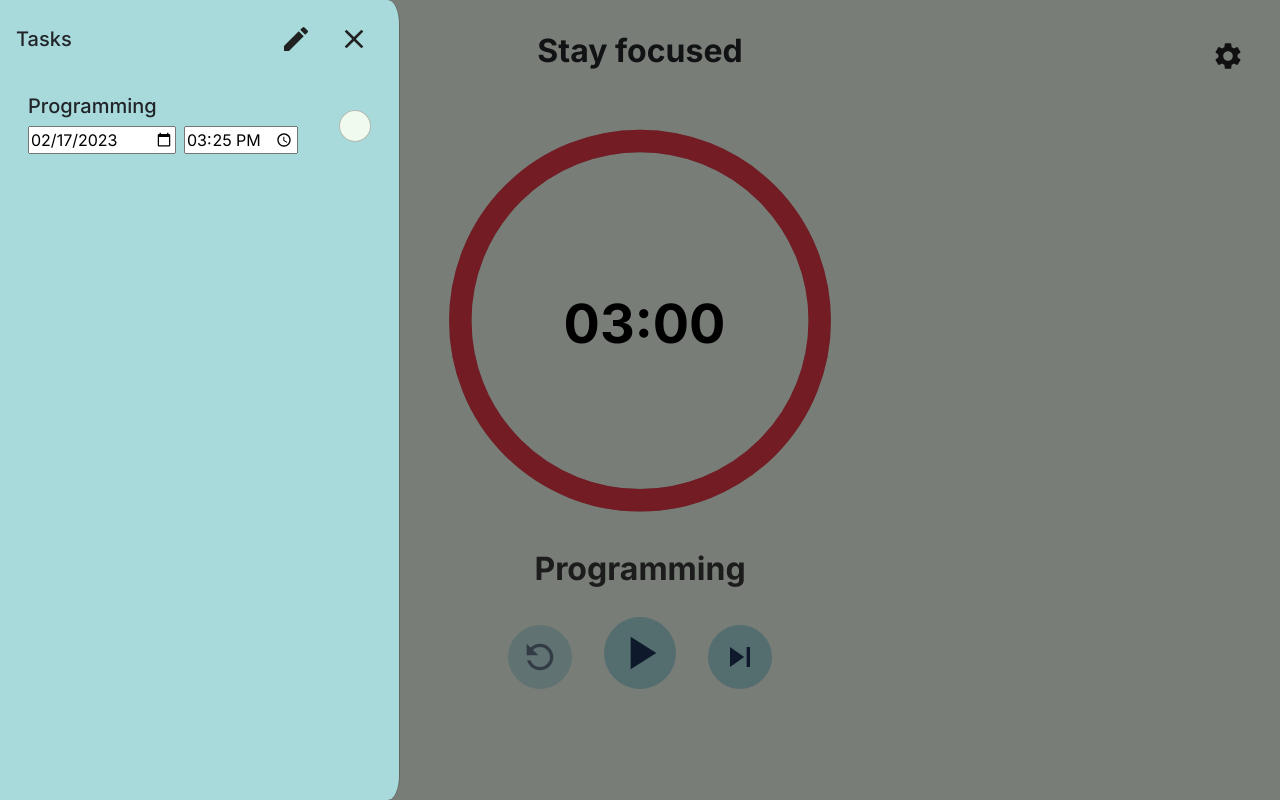
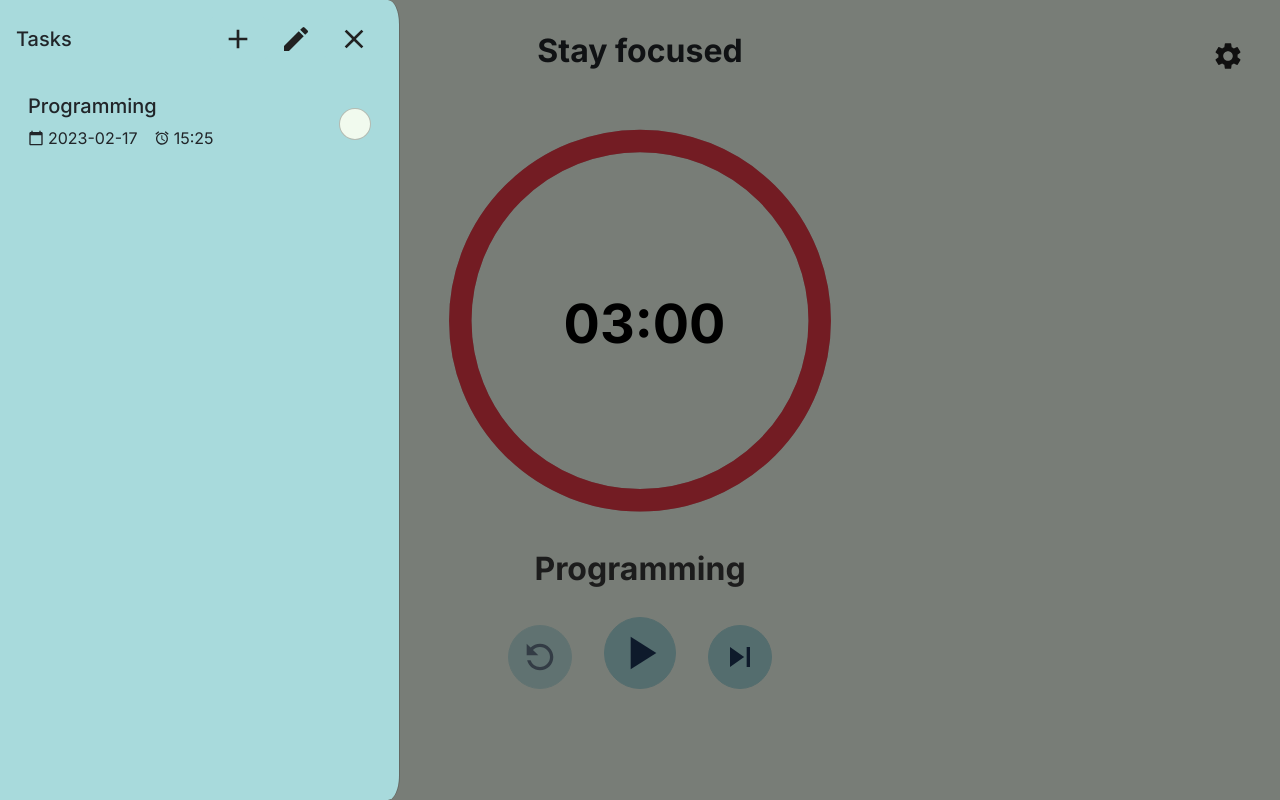
Before and after one commit to Cheng-K/pomodoro-timer, a React (Vite) app: page / in a window 1280 px wide. Both pictures are taken after a click on the button 52 px from the left and 56 px from the top of the page. Built offline with nearby package versions, Linux system fonts and the light colour scheme.

Commit message:
Added editing mode in task panel and modal for adding new tasks

```diff
--- a/src/components/TaskPanel.jsx
+++ b/src/components/TaskPanel.jsx
@@ -1,23 +1,50 @@
-import React from "react";
+import React, { useReducer, useState } from "react";
 import Offcanvas from "react-bootstrap/Offcanvas";
+import AddTaskModal from "./task_panel/AddTaskModal";
+import AddButton from "./task_panel/AddButton";
+import BackButton from "./task_panel/BackButton";
 import CloseButton from "./task_panel/CloseButton";
+import DeleteAllButton from "./task_panel/DeleteAllButton";
 import EditButton from "./task_panel/EditButton";
 import Task from "./task_panel/Task";
 
 function TaskPanel({ show, handleClose, ...props }) {
+  const [isEditing, toggleEditing] = useReducer(
+    (currentState) => !currentState,
+    false
+  );
+  const [tasksList, setTasksList] = useState([]);
+  const [addModalShowing, setAddModalShowing] = useState(false);
+
   return (
+    <>
       <Offcanvas show={show} onHide={handleClose} {...props}>
         <Offcanvas.Header>
           <Offcanvas.Title>Tasks</Offcanvas.Title>
           <div>
-          <EditButton className="me-3" />
+            {isEditing ? (
+              <>
+                <BackButton onClick={toggleEditing} />
+                <DeleteAllButton className="me-3" />
+              </>
+            ) : (
+              <>
+                <AddButton onClick={() => setAddModalShowing(true)} />
+                <EditButton className="me-3" onClick={toggleEditing} />
+              </>
+            )}
             <CloseButton className="me-1" onClick={handleClose} />
           </div>
         </Offcanvas.Header>
         <Offcanvas.Body>
-        <Task />
+          <Task editMode={isEditing} />
         </Offcanvas.Body>
       </Offcanvas>
+      <AddTaskModal
+        show={addModalShowing}
+        handleClose={() => setAddModalShowing(false)}
+      />
+    </>
   );
 }
 
--- a/src/components/task_panel/Task.jsx
+++ b/src/components/task_panel/Task.jsx
@@ -1,8 +1,9 @@
 import React, { useState, useEffect, useReducer } from "react";
 import Container from "react-bootstrap/Container";
 import dayjs from "dayjs";
+import { MdCalendarToday, MdAlarm } from "react-icons/md";
 
-function Task() {
+function Task({ editMode }) {
   const [title, setTitle] = useState("Programming");
   const [isDone, toggleIsDone] = useReducer(
     (currentState) => !currentState,
@@ -21,7 +22,13 @@ function Task() {
       className="d-flex justify-content-between align-items-center"
     >
       <div>
-        <h5>{title}</h5>
+        {editMode ? (
+          <>
+            <input
+              type="text"
+              value={title}
+              onChange={(newValue) => setTitle(newValue.target.value)}
+            />
             <input
               type="date"
               value={date}
@@ -37,6 +44,18 @@ function Task() {
                 setTime(newValue.target.value);
               }}
             />
+          </>
+        ) : (
+          <>
+            <h5>{title}</h5>
+            <div className="d-flex align-items-center">
+              <MdCalendarToday className="me-1" />
+              <span className="me-3">{date}</span>
+              <MdAlarm className="me-1" />
+              <span>{time}</span>
+            </div>
+          </>
+        )}
       </div>
       <input
         className="form-check-input task-checkbox"
--- /dev/null
+++ b/src/styles/addTaskModal.scss
@@ -0,0 +1,5 @@
+@import "/bootstrap_config/custom.scss";
+
+.add-task-modal {
+  background-color: $primary;
+}
--- a/src/styles/index.scss
+++ b/src/styles/index.scss
@@ -3,3 +3,4 @@
 @import "./timer.scss";
 @import "./header.scss";
 @import "./taskPanel.scss";
+@import "./addTaskModal.scss";
--- a/src/styles/taskPanel.scss
+++ b/src/styles/taskPanel.scss
@@ -3,13 +3,15 @@
 .task-panel {
   border-top-right-radius: 3%;
   border-bottom-right-radius: 3%;
-  background-color: $secondary;
+  background-color: $secondary !important;
 }
 
 .task-checkbox {
   border-radius: 50% !important;
-  width: 2rem;
-  height: 2rem;
+  min-width: 2rem;
+  min-height: 2rem;
+  max-width: 2rem;
+  max-height: 2rem;
   cursor: pointer;
 }
 
```
Lines whose indentation alone changed are shown as unchanged.
